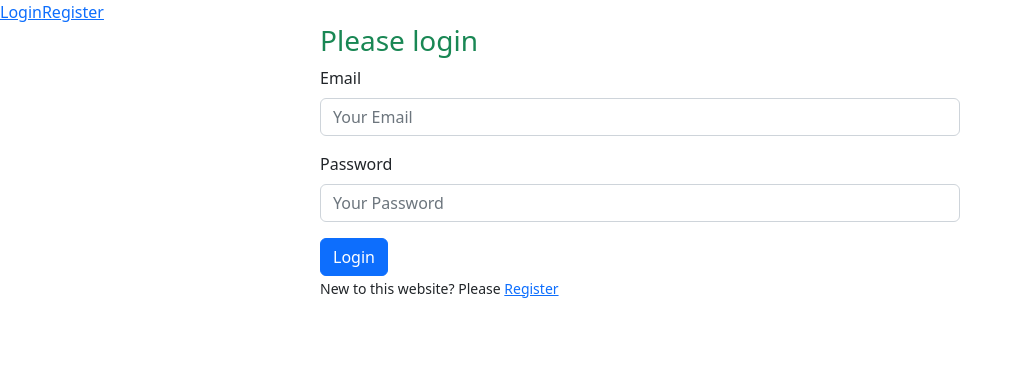
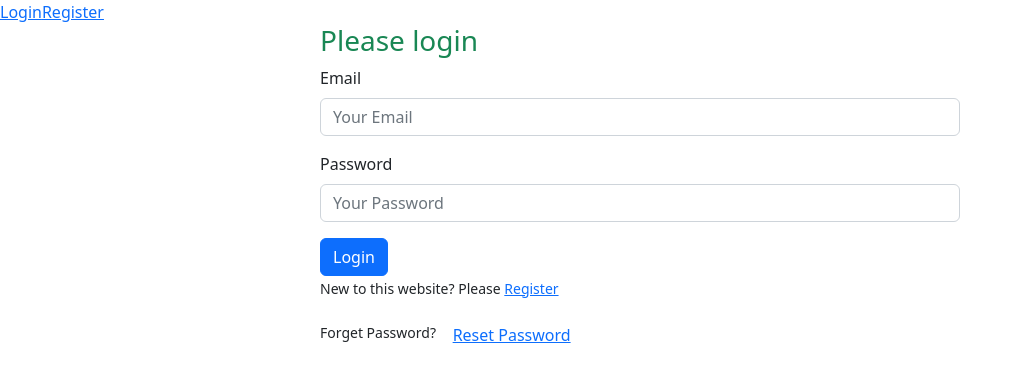
Before and after one commit to sowmik-sec/email-password-auth, a React (Create React App) app: page /login in a window 1280 px wide. Shown: the top 382 px of the page, without its empty margins (0-1022 px from the left). Built offline with nearby package versions, Linux system fonts and the light colour scheme.

Commit message:
reset password

```diff
--- a/src/components/LoginBootstrap.js
+++ b/src/components/LoginBootstrap.js
@@ -1,6 +1,6 @@
 import {
   getAuth,
-  sendEmailVerification,
+  sendPasswordResetEmail,
   signInWithEmailAndPassword,
 } from "firebase/auth";
 import React, { useState } from "react";
@@ -11,6 +11,7 @@ const auth = getAuth(app);
 
 const LoginBootstrap = () => {
   const [success, setSuccess] = useState(false);
+  const [userEmail, setUserEmail] = useState("");
 
   const handleSubmit = (event) => {
     event.preventDefault();
@@ -29,6 +30,23 @@ const LoginBootstrap = () => {
       });
   };
 
+  const handleEmailBlur = (event) => {
+    const email = event.target.value;
+    setUserEmail(email);
+  };
+
+  const handleForgetPassword = () => {
+    if (!userEmail) {
+      alert("Please type your email to reset password");
+      return;
+    }
+    sendPasswordResetEmail(auth, userEmail)
+      .then(() => {
+        alert("Password reset email sent");
+      })
+      .catch((error) => console.log(error));
+  };
+
   return (
     <div className="w-50 mx-auto">
       <h3 className="text-success">Please login</h3>
@@ -40,6 +58,7 @@ const LoginBootstrap = () => {
           <input
             type="email"
             name="email"
+            onBlur={handleEmailBlur}
             className="form-control"
             id="formGroupExampleInput"
             placeholder="Your Email"
@@ -71,6 +90,19 @@ const LoginBootstrap = () => {
           New to this website? Please <Link to="/register">Register</Link>
         </small>
       </p>
+      <p>
+        <small>
+          {" "}
+          Forget Password?{" "}
+          <button
+            type="button"
+            onClick={handleForgetPassword}
+            class="btn btn-link"
+          >
+            Reset Password
+          </button>
+        </small>
+      </p>
     </div>
   );
 };
```
